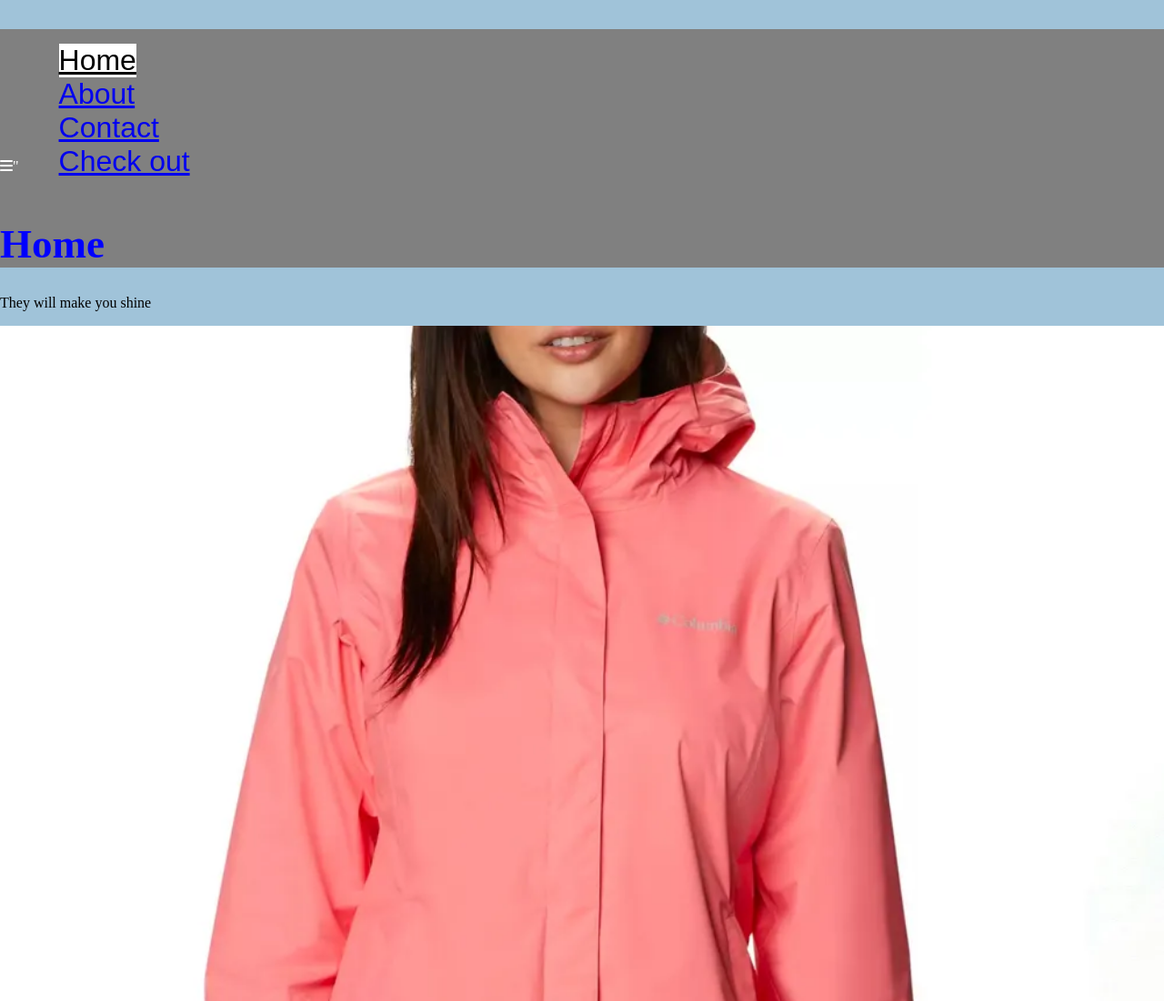
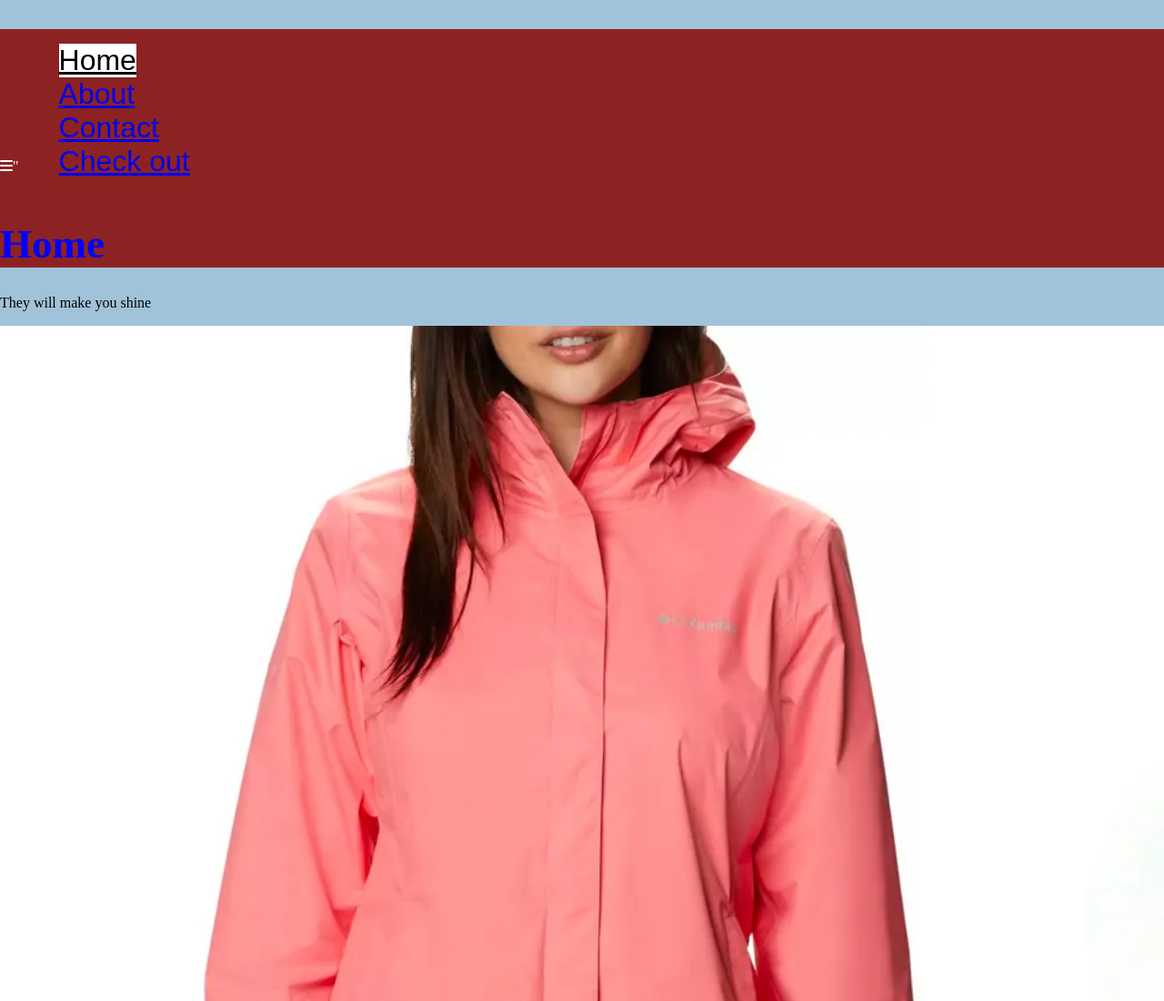
Before and after one commit to Noroff-FEU-Assignments/cross-course-project-OwenOConnor, a plain HTML site: page index.html in a window 1280 px wide. Shown: the top 1100 px of the page at 91% size. Drawn offline with Linux system fonts and the light colour scheme.

Commit message:
Update styles.css

```diff
--- a/css/styles.css
+++ b/css/styles.css
@@ -35,7 +35,7 @@ nav a:hover {
 
 header {
   position:relative;
-  background: grey;
+  background: rgb(141, 34, 34);
   color: white;
   padding:10 px;
   font-size: 1rem;
```
